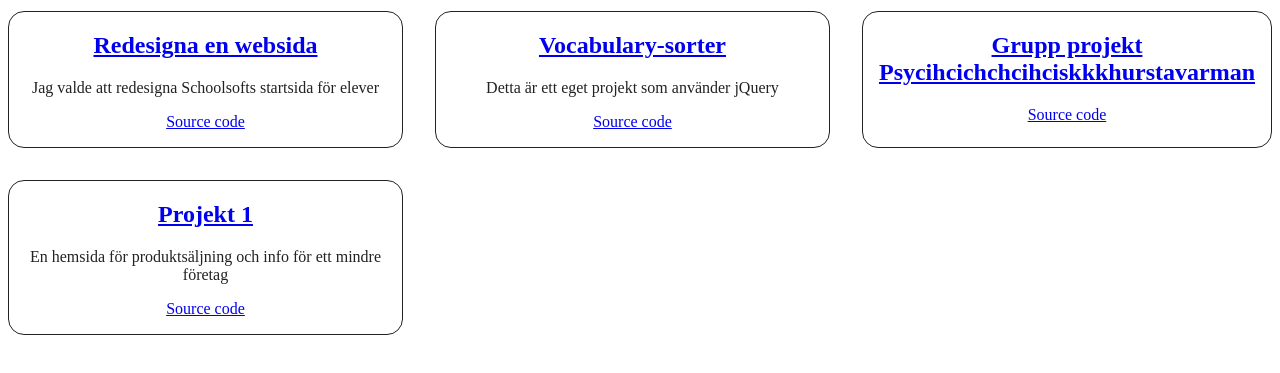
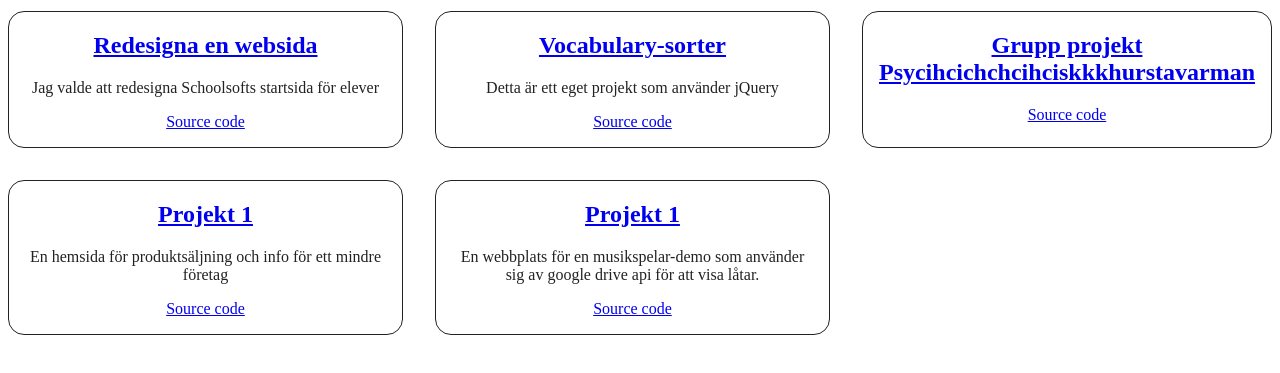
Before and after one commit to helagro/fria-laroverken-page, a plain HTML site: page index.html in a window 1280 px wide. Shown: the part 79-452 px from the top of the page. Drawn offline with Linux system fonts and the light colour scheme.

Commit message:
new page

```diff
--- a/index.html
+++ b/index.html
@@ -50,6 +50,16 @@
                     <a href="https://github.com/helagro/web2-solo-project-2">Source code</a>
                 </div>
             </div>
+            <div class="projectItem">
+                <a href="https://helagro.github.io/fria-play/build/" class="projectLink"><h2>Projekt 1</h2></a>
+
+                <div class="projectDescriptionContainer">
+                    <p>
+                        En webbplats för en musikspelar-demo som använder sig av google drive api för att visa låtar.
+                    </p>
+                    <a href="https://github.com/helagro/fria-play">Source code</a>
+                </div>
+            </div>
     </div>
 
     <script src="script.js"></script>
```
